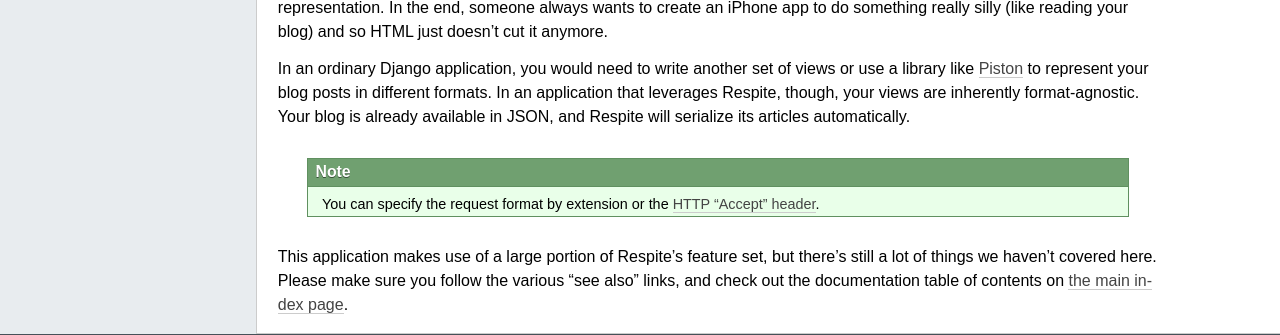
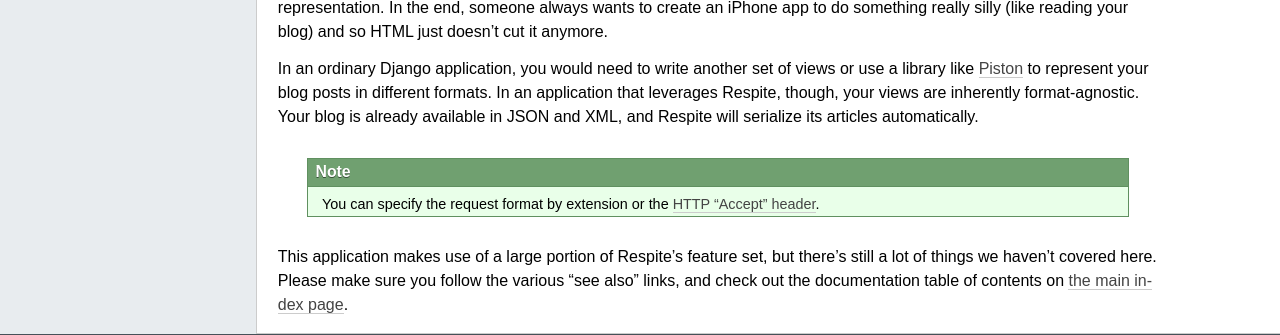
Before and after one commit to jgorset/django-respite, a Sphinx documentation site: the page built from docs/source/overview.rst, in a window 1280 px wide and 900 px high, scrolled down 3590 px. Shown: the part 481-816 px from the top of the window. Built offline with Sphinx 7.4.7, drawn with Linux system fonts in a browser that asks for light colours.

Commit message:
Demonstrate that Respite serializes XML, too

```diff
--- a/docs/source/overview.rst
+++ b/docs/source/overview.rst
@@ -77,7 +77,7 @@
     from models import Post
 
     class PostViews(Views):
-        supported_formats = ['html', 'json']
+        supported_formats = ['html', 'json', 'xml']
 
         def index(self, request):
             """Render a list of blog posts."""
@@ -231,7 +231,7 @@
 In an ordinary Django application, you would need to write another set of views or use a library
 like `Piston`_ to represent your blog posts in different formats. In an application that leverages
 Respite, though, your views are inherently format-agnostic. Your blog is already available
-in JSON, and Respite will serialize its articles automatically.
+in JSON and XML, and Respite will serialize its articles automatically.
 
 .. note::
 
```
